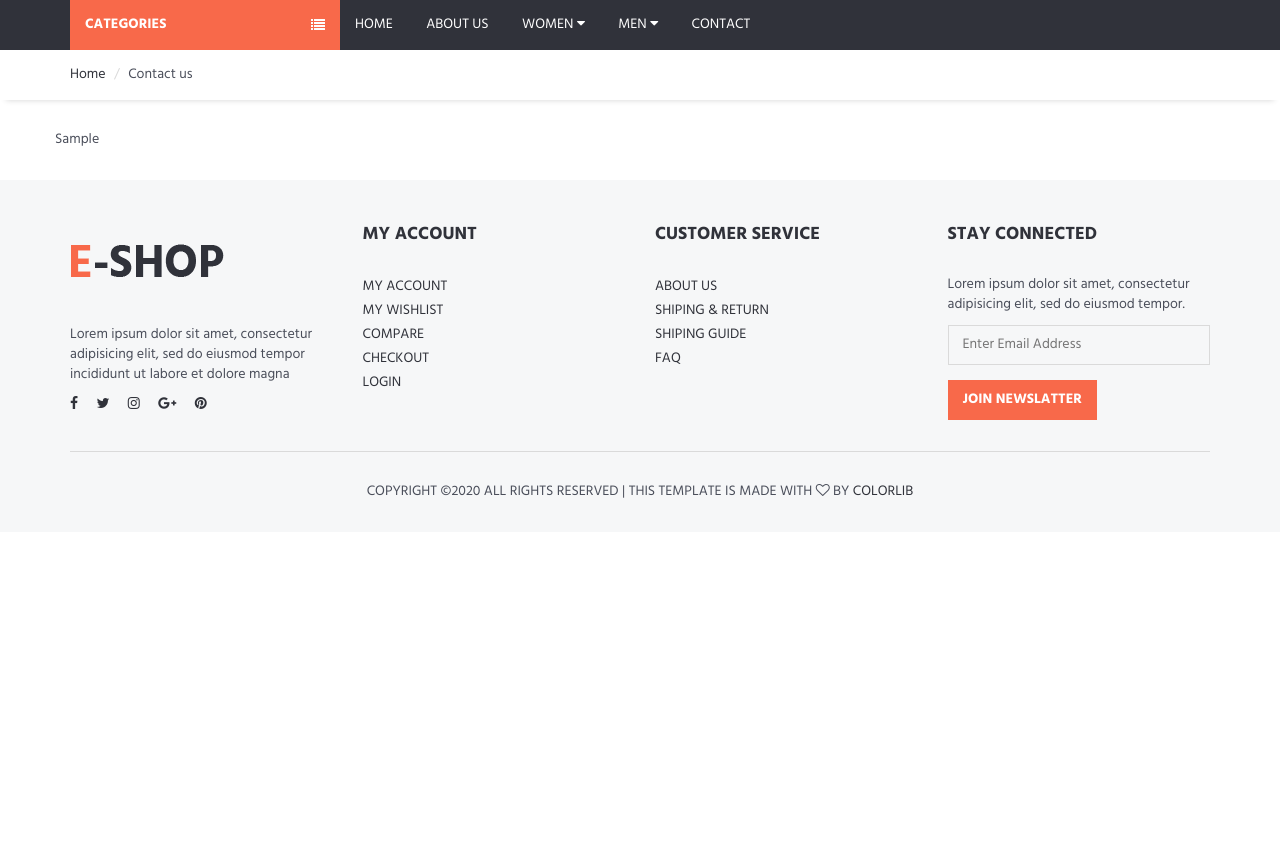
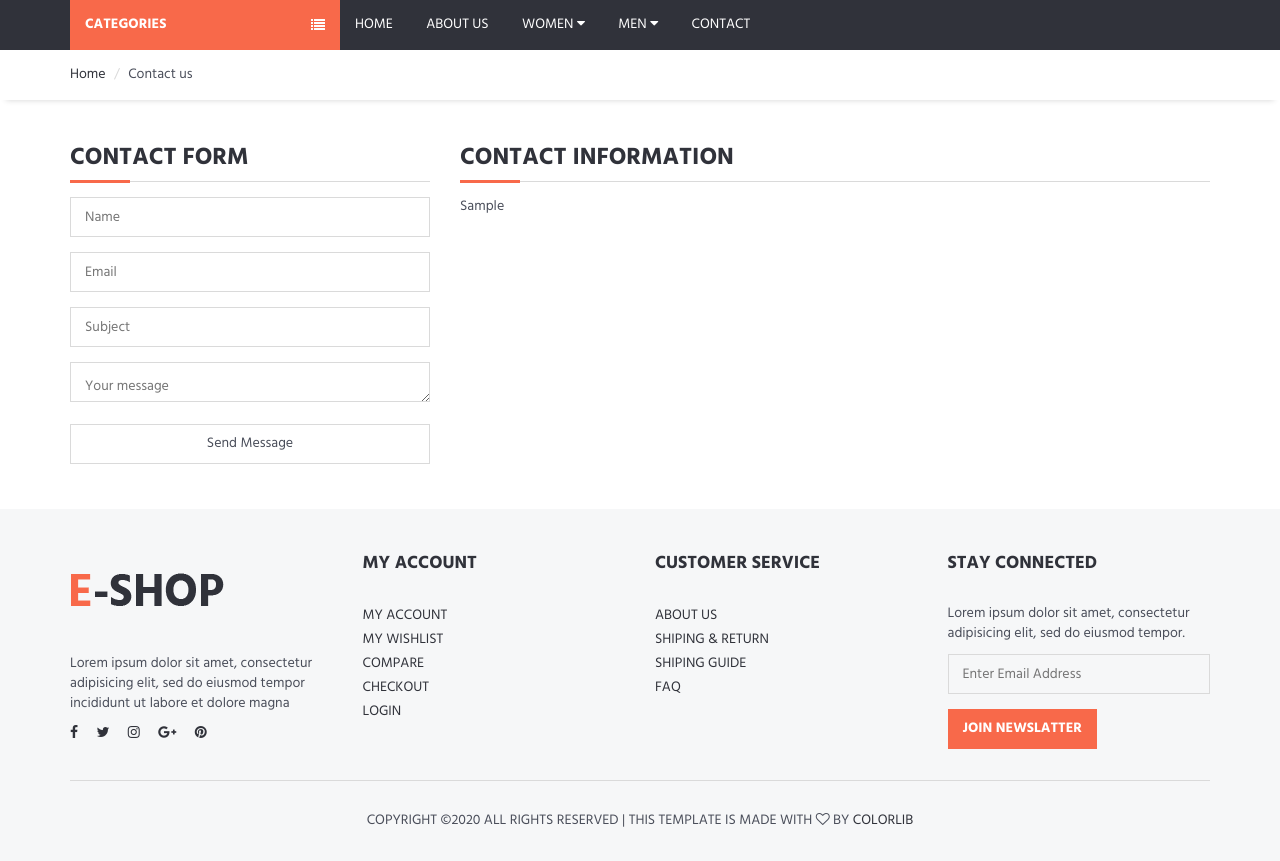
Before and after one commit to ingafter60/DJANGO-ECOM-RUSSIAN, a Django app: page /contact/ in a window 1280 px wide. Shown: the part 131-992 px from the top of the page. Before the commit the page ends 629 px from the top, so only its background shows below. Run offline with Django 3.2, Linux system fonts and the light colour scheme; tables that the repository leaves empty hold one stand-in row (values such as "Sample post"); some libraries are stand-ins or nearby versions.

Commit message:
31. Modified contact page without loading information from db

```diff
--- a/home/templates/contactus.html
+++ b/home/templates/contactus.html
@@ -1,6 +1,6 @@
 {% extends 'homebase.html' %}
 
-{% block title %} About Us- {{ setting.title }} {% endblock %}
+{% block title %} Contact Us- {{ setting.title }} {% endblock %}
 {% block description %} {{ setting.description }} {% endblock %}
 {% block keywords %} {{ setting.keywords }} {% endblock %}
 
@@ -25,11 +25,54 @@
         <div class="container">
             <!-- row -->
             <div class="row">
+
+                <div class="col-md-4">
+
+                    <div class="billing-details">
+
+                        <div class="section-title">
+                            <h3 class="title">Contact Form</h3>
+                        </div>
+
+                        <div class="form-group">
+							<input class="input" type="text" name="name" placeholder="Name">
+						</div>
+						<div class="form-group">
+							<input class="input" type="email" name="email" placeholder="Email">
+						</div>
+						<div class="form-group">
+							<input class="input" type="text" name="subject" placeholder="Subject">
+						</div>
+						<div class="form-group">
+							<textarea class="input" type="text" name="city" placeholder="Your message"></textarea>
+						</div>
+						<div class="form-group">
+							<input class="input" type="submit" value="Send Message" >
+						</div>
+                    </div>
+
+                </div>
+
+                <div class="col-md-8">
+                    <div class="shiping-methods">
+                        <div class="section-title">
+                            <h3 class="title">Contact Information</h3>
+                        </div>
+                        <div >
                             {{ setting.contact|safe }}
+                        </div>
+
+                    </div>
+                </div>
+
+
+
+
             </div>
             <!-- /row -->
         </div>
         <!-- /container -->
     </div>
+    <!-- /section -->
 
 {% endblock %}
```
Also changed, not shown: README.md. Lines whose indentation alone changed are shown as unchanged.
